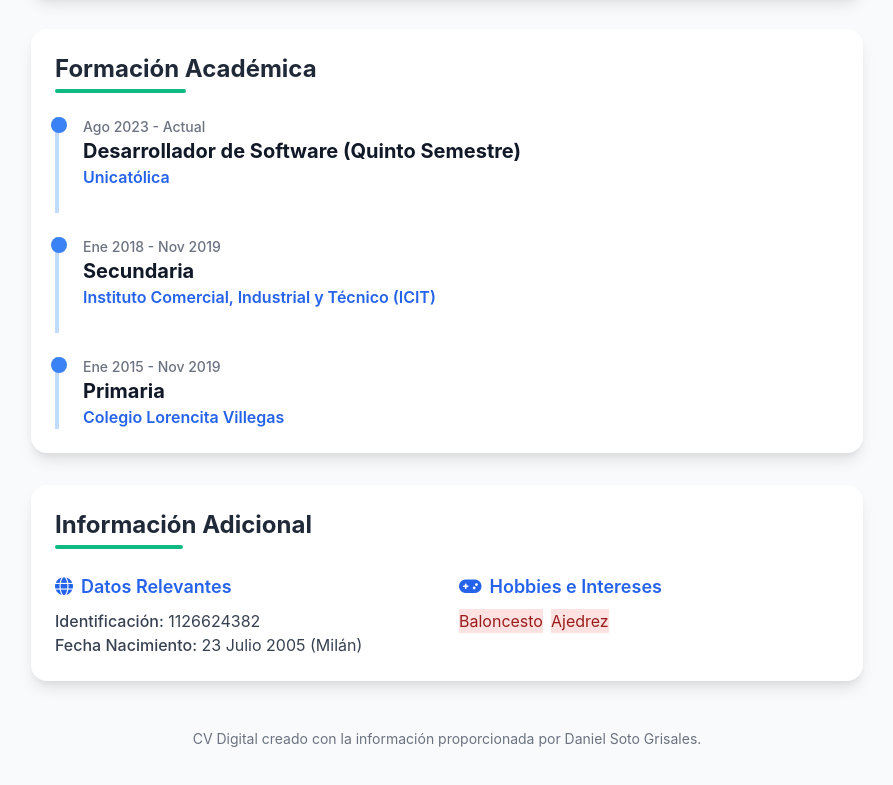
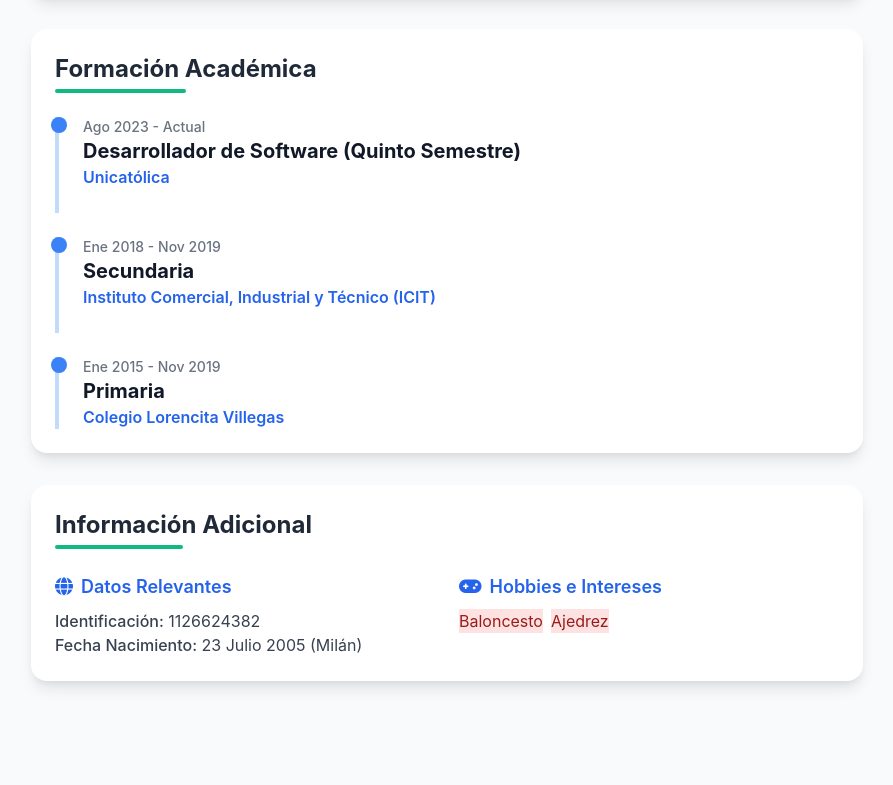
Before and after one commit to Daniel-code-png/hoja, a plain HTML site: page index.html in a window 1280 px wide. Shown: the part 1651-2436 px from the top of the page, without its empty margins (193-1086 px from the left). After the commit the page ends 2396 px from the top, so only its background shows below. Drawn offline with nearby package versions, Linux system fonts and the light colour scheme; a small style sheet from the web is missing.

Commit message:
solucion

```diff
--- a/index.html
+++ b/index.html
@@ -310,9 +310,7 @@
         </section>
 
         <!-- FOOTER -->
-        <footer class="text-center text-gray-500 dark:text-gray-400 text-sm py-4">
-            <p>CV Digital creado con la información proporcionada por Daniel Soto Grisales.</p>
-        </footer>
+
 
     </div>
 
```
